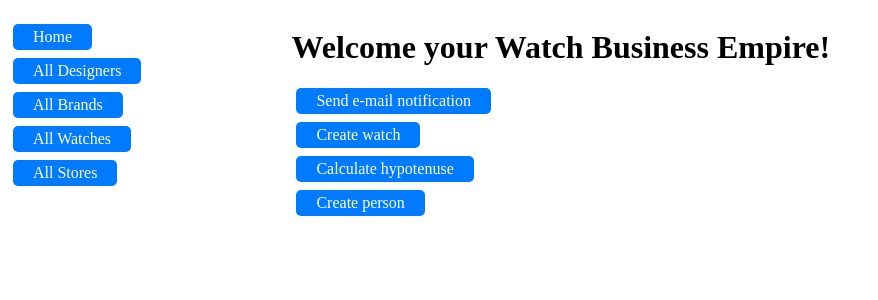
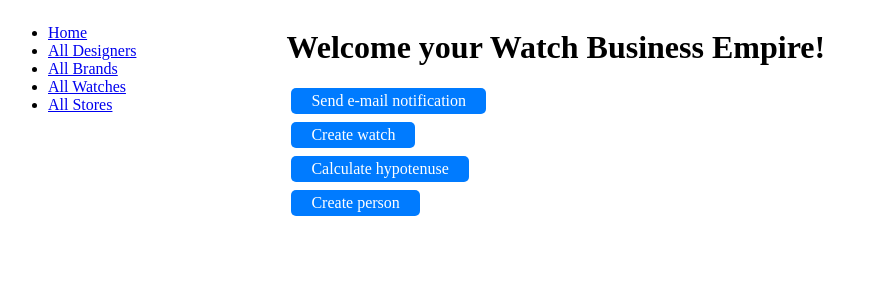
Before and after one commit to mambassador/django_orange, a Django app: template watches/templates/index.html in a window 1280 px wide. Shown: the top 300 px of the page, without its empty margins (0-878 px from the left). Run offline with Django 4.2, Linux system fonts and the light colour scheme; the template is opened without the code that fills it, so the values that code supplies are empty; parts of the project's set-up code (start-up, migrations or seed data) failed here and were passed over.

Commit message:
Changed navbar style to back

```diff
--- a/watches/templates/base.html
+++ b/watches/templates/base.html
@@ -9,12 +9,12 @@
 <body>
     <div class="container">
         <div class="sidebar">
-            <ul class="index-list">
-                <li><a class="index-button" href="{% url 'watches:index' %}">Home</a></li>
-                <li><a class="index-button" href="{% url 'watches:designers' %}">All Designers</a></li>
-                <li><a class="index-button" href="{% url 'watches:brands' %}">All Brands</a></li>
-                <li><a class="index-button" href="{% url 'watches:watches' %}">All Watches</a></li>
-                <li><a class="index-button" href="{% url 'watches:stores' %}">All Stores</a></li>
+            <ul>
+                <li><a href="{% url 'watches:index' %}">Home</a></li>
+                <li><a href="{% url 'watches:designers' %}">All Designers</a></li>
+                <li><a href="{% url 'watches:brands' %}">All Brands</a></li>
+                <li><a href="{% url 'watches:watches' %}">All Watches</a></li>
+                <li><a href="{% url 'watches:stores' %}">All Stores</a></li>
             </ul>
 
         </div>
```
